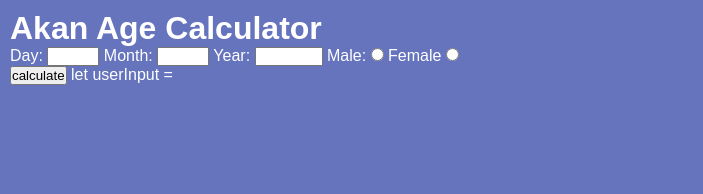
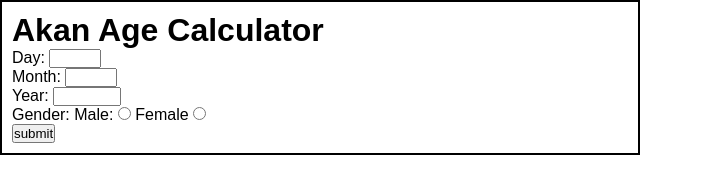
Before and after one commit to hafsaegal/Akan-Calculator, a plain HTML site: page index.html in a window 1280 px wide. Shown: the whole page, without its empty margins (0-703 px from the left). Drawn offline with Linux system fonts and the light colour scheme.

Commit message:
container styled

```diff
--- a/css/style.css
+++ b/css/style.css
@@ -6,11 +6,12 @@
 }
 
 .container {
-  width: 100%;
-  min-height:100vh;
+  width: 50%;
   padding: 10px;
-  background-color: rgb(101, 116, 188);
-  color: white;
+  background-color:white
+  color: black;
+  border: solid 2px;
+  display: flex;
 }
 .calculator{
     width:100%;
--- a/index.html
+++ b/index.html
@@ -13,22 +13,26 @@
             <div class="form-group">
               <label for="Day">Day:</label>
               <input type="number" id="day" min="1" max="30" required>
-
+            </div>
+            <div>
               <label for="Month">Month:</label>
               <input type="Number" id="month" min="1" max="12" required>
-
+            </div>
+            <div>
               <label for="Year">Year:</label>
               <input type="Number" id="year" min="1900" max="2025" required>
-
+            </div>
+            <div>
+              <label for="Gender:">Gender:</label>
               <label for="Male">Male:</label>
               <input type="Radio" id="male" name="Gender">
 
               <label for="Female">Female</label>
               <input type="Radio" id="female" name="Gender">
             </div>
-    <button>calculate</button>
+    <button>submit</button>
 
     <script src="script/script.js"></script>
-    let userInput =
+
   </body>
 </html>
```
